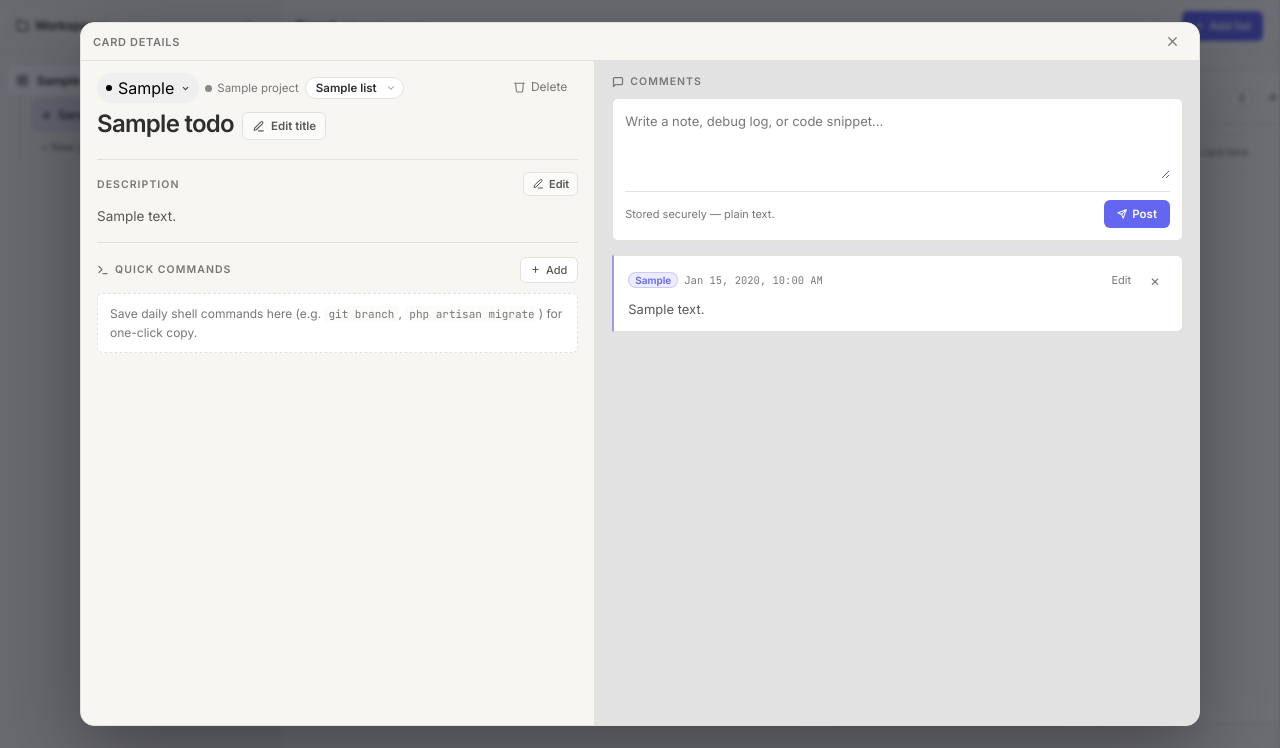
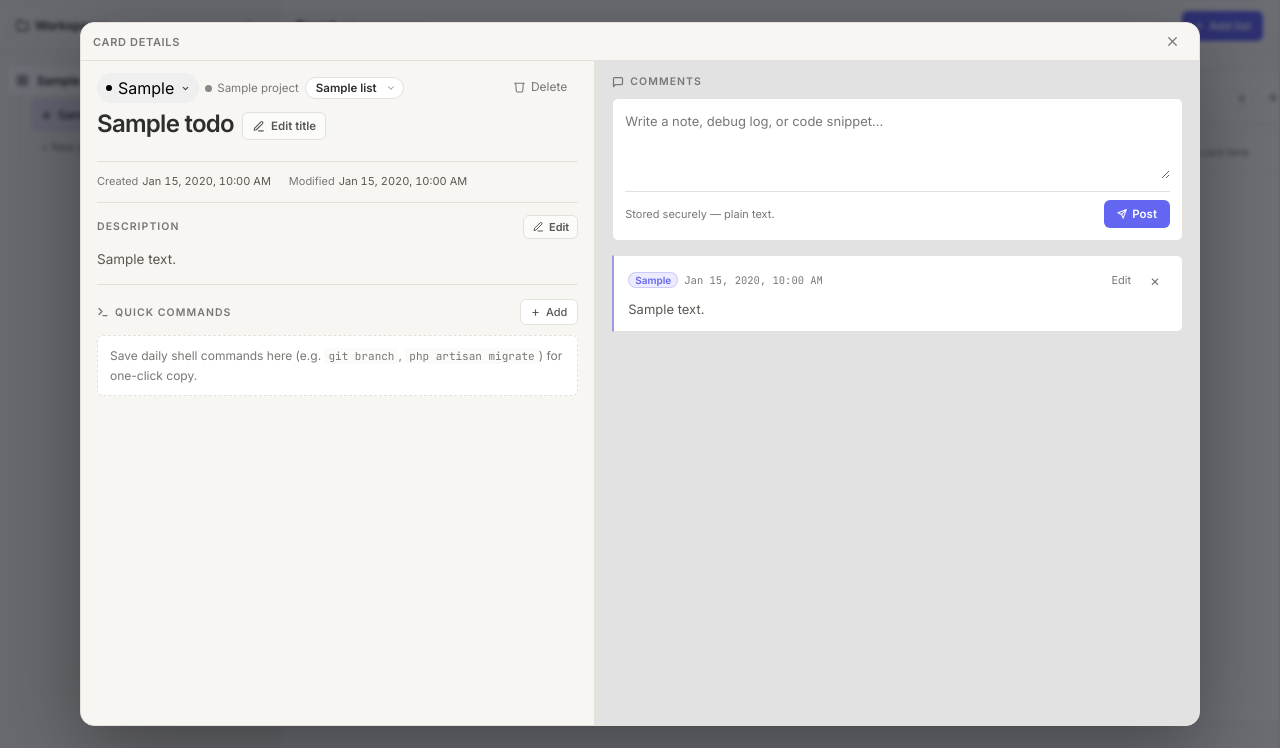
Before and after one commit to sibeux/codebook, a Laravel app: page /todos?workspace_id=1&project_id=1&active=1 in a window 1280 px wide. Shown: the part 52-800 px from the top of the page. Run offline with Laravel 12, Linux system fonts and the light colour scheme; a user stored in the database is signed in; data comes from the database, SQL or seed files in the repository; tables that the repository leaves empty hold one stand-in row (values such as "Sample post"); some libraries are stand-ins or nearby versions.

Commit message:
feat(todos): add and update timestamp display on todo cards
- Add styled timestamp section showing created and modified times on todo cards
- Format timestamps in local date and time format with Intl.DateTimeFormat
- Update modified timestamp dynamically after todo data changes via API or user edits
- Ensure timestamp formatting applies on initial modal open and data updates
- Handle timestamp updates only for active todo card to keep UI consistent

```diff
--- a/resources/views/todos/index.blade.php
+++ b/resources/views/todos/index.blade.php
@@ -812,6 +812,21 @@ body:has(.todo-shell.card-modal-open) { overflow: hidden; }
     margin-bottom: 10px;
     flex-wrap: wrap;
 }
+
+.ws-card-timestamps {
+    display: flex;
+    flex-wrap: wrap;
+    gap: 6px 18px;
+    margin-top: 14px;
+    padding-top: 11px;
+    border-top: 1px solid var(--border);
+    font-size: 11px;
+    line-height: 1.5;
+}
+
+.ws-card-timestamp { display: inline-flex; flex-wrap: wrap; gap: 4px; }
+.ws-card-timestamp-label { color: var(--muted); }
+.ws-card-timestamp time { color: var(--text-secondary); font-variant-numeric: tabular-nums; }
 
 .ws-task-title {
     font-size: clamp(18px, 2.5vw, 24px);
@@ -1722,6 +1737,16 @@ body:has(.todo-shell.card-modal-open) { overflow: hidden; }
                                     Delete
                                 </button>
                             </div>
+                            <div class="ws-card-timestamps" aria-label="Card timestamps">
+                                <span class="ws-card-timestamp">
+                                    <span class="ws-card-timestamp-label">Created</span>
+                                    <time class="todo-local-timestamp" datetime="{{ $activeTodo->created_at->toIso8601String() }}">{{ $activeTodo->created_at->format('d M Y, H:i') }}</time>
+                                </span>
+                                <span class="ws-card-timestamp">
+                                    <span class="ws-card-timestamp-label">Modified</span>
+                                    <time class="todo-local-timestamp" id="ws-task-modified-time" datetime="{{ $activeTodo->updated_at->toIso8601String() }}">{{ $activeTodo->updated_at->format('d M Y, H:i') }}</time>
+                                </span>
+                            </div>
                         </div>
 
                         <section class="ws-section task-description-section">
@@ -2583,6 +2608,7 @@ body:has(.todo-shell.card-modal-open) { overflow: hidden; }
             bindTodoTitleEditor();
             bindTodoDescEditor();
             formatThreadEntryTimes(nextShell);
+            formatTodoTimestampDetails(nextShell);
 
             if (openingCardModal) {
                 document.getElementById('close-task-modal')?.focus();
@@ -3523,6 +3549,7 @@ body:has(.todo-shell.card-modal-open) { overflow: hidden; }
                 throw new Error(message);
             }
 
+            updateTodoModifiedTimestamp(payload.todo);
             card.dataset.persistedStatus = payload.todo?.status || card.dataset.persistedStatus;
 
             if (payload.todo && Object.prototype.hasOwnProperty.call(payload.todo, 'todo_list_id')) {
@@ -3615,6 +3642,7 @@ body:has(.todo-shell.card-modal-open) { overflow: hidden; }
             }
 
             const persistedPriority = todo?.priority || nextPriority;
+            updateTodoModifiedTimestamp(todo);
 
             document.querySelectorAll(`.task-priority-value[data-todo-id="${todoId}"]`).forEach(function (priorityValue) {
                 priorityValue.dataset.persistedPriority = persistedPriority;
@@ -3708,6 +3736,7 @@ body:has(.todo-shell.card-modal-open) { overflow: hidden; }
                 body: JSON.stringify({ title: nextTitle })
             }, { showProgress: false });
             const data = await response.json();
+            updateTodoModifiedTimestamp(data.todo);
 
             if (activeTodoId === todoId) {
                 title.textContent = data.todo.title;
@@ -3743,6 +3772,40 @@ body:has(.todo-shell.card-modal-open) { overflow: hidden; }
         });
     }
 
+    const todoTimestampFormatter = new Intl.DateTimeFormat(undefined, {
+        day: '2-digit',
+        month: 'short',
+        year: 'numeric',
+        hour: '2-digit',
+        minute: '2-digit',
+    });
+
+    function formatTodoTimestampDetails(container = document) {
+        container.querySelectorAll('.todo-local-timestamp[datetime]').forEach((timeElement) => {
+            const timestamp = new Date(timeElement.dateTime);
+
+            if (!Number.isNaN(timestamp.getTime())) {
+                timeElement.textContent = todoTimestampFormatter.format(timestamp);
+            }
+        });
+    }
+
+    function updateTodoModifiedTimestamp(todo) {
+        if (!todo || Number(todo.id) !== Number(activeTodoId) || !todo.updated_at) {
+            return;
+        }
+
+        const modifiedTime = document.getElementById('ws-task-modified-time');
+        const timestamp = new Date(todo.updated_at);
+
+        if (!modifiedTime || Number.isNaN(timestamp.getTime())) {
+            return;
+        }
+
+        modifiedTime.dateTime = timestamp.toISOString();
+        modifiedTime.textContent = todoTimestampFormatter.format(timestamp);
+    }
+
     function bindTodoTitleEditor() {
         document.getElementById('ws-task-title-input')?.addEventListener('keydown', (event) => {
             if (event.key === 'Enter' && (event.ctrlKey || event.metaKey)) {
@@ -3827,6 +3890,7 @@ body:has(.todo-shell.card-modal-open) { overflow: hidden; }
                 body: JSON.stringify({ description: nextDesc })
             }, { showProgress: false });
             const data = await response.json();
+            updateTodoModifiedTimestamp(data.todo);
 
             if (activeTodoId === todoId) {
                 const finalDesc = data.todo.description ? data.todo.description.trim() : '';
@@ -3873,6 +3937,7 @@ body:has(.todo-shell.card-modal-open) { overflow: hidden; }
     bindTodoTitleEditor();
     bindTodoDescEditor();
     formatThreadEntryTimes();
+    formatTodoTimestampDetails();
 
     function saveNewTodoDraft(draft) {
         try {
```
